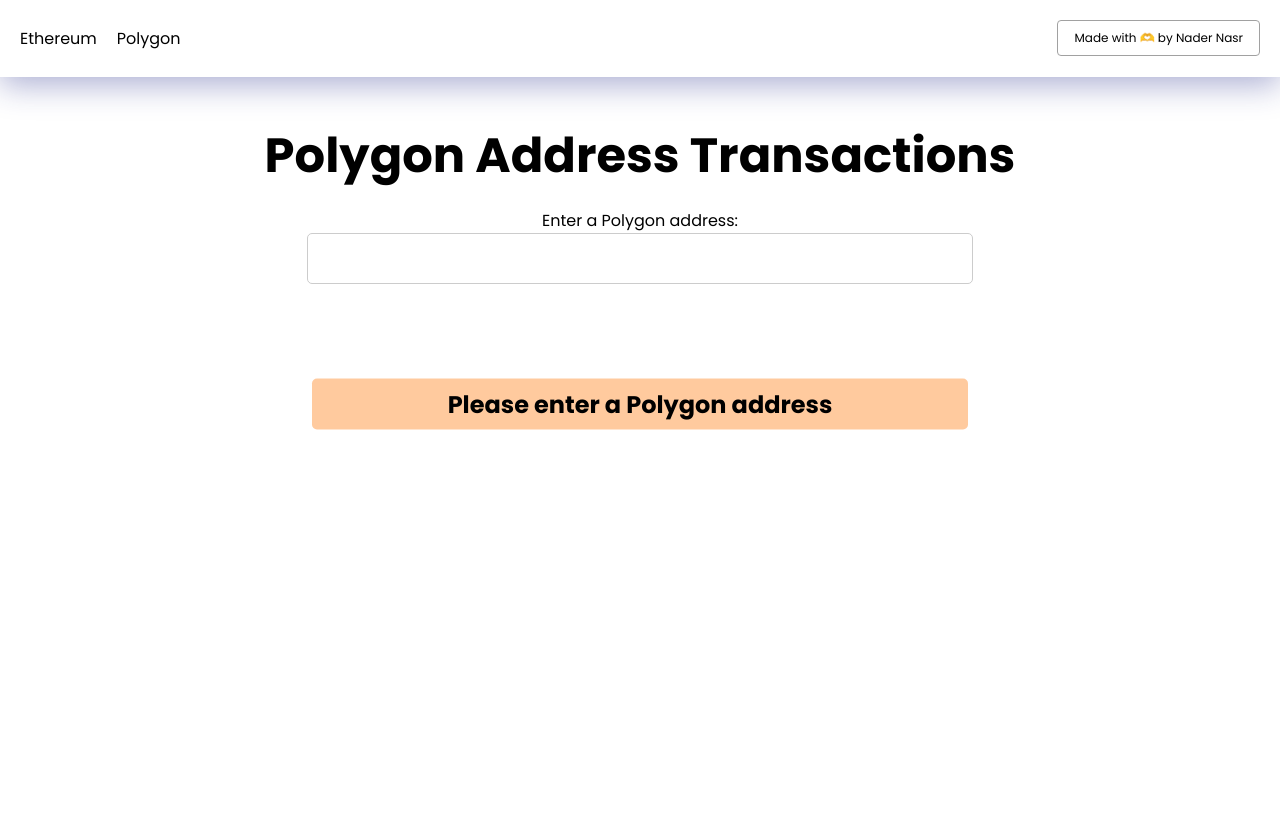
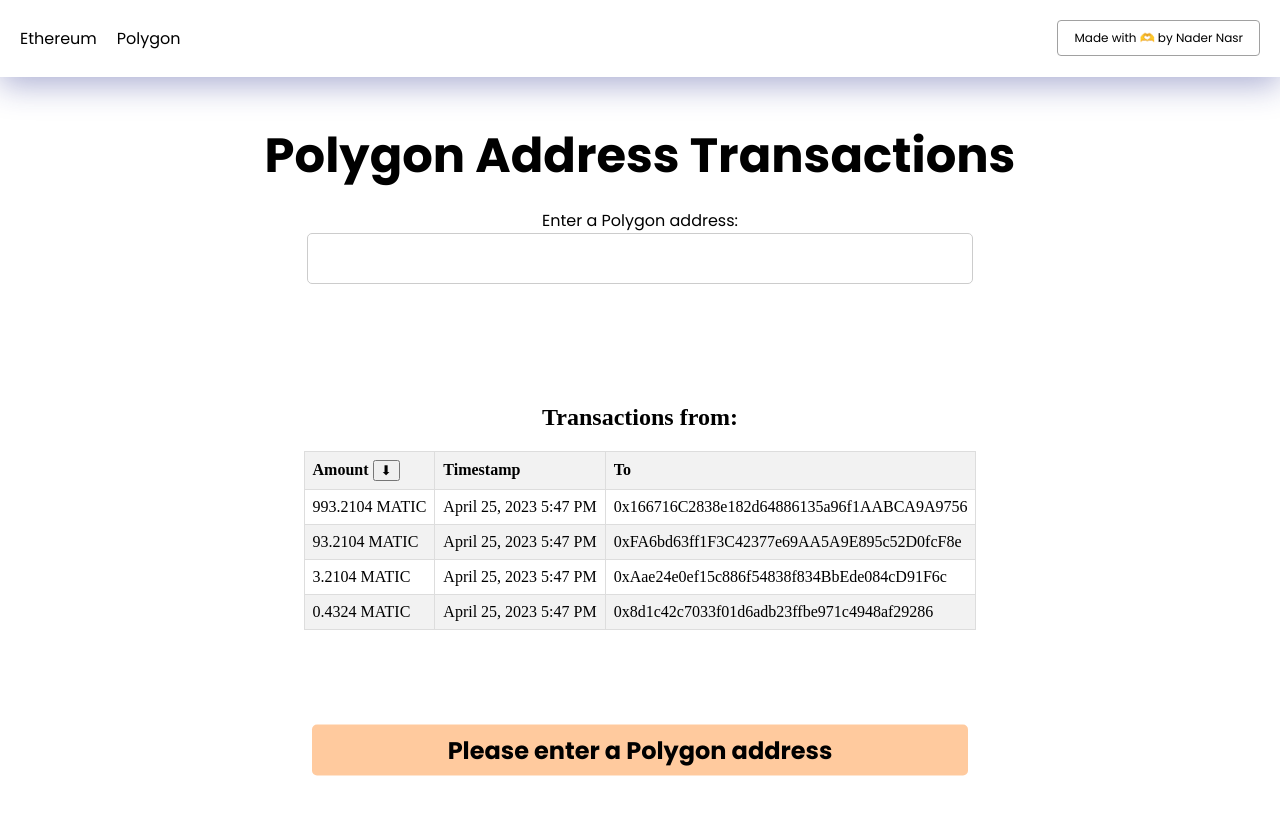
Before and after one commit to NaderNasr/Block-chain-explorer, a React (Create React App) app: page /polygon in a window 1280 px wide. Shown: the top 814 px of the page. Built offline with nearby package versions, Linux system fonts and the light colour scheme; no server answers.

Commit message:
sanitized inputs

```diff
--- a/src/ethereum/Home.tsx
+++ b/src/ethereum/Home.tsx
@@ -3,15 +3,14 @@
 import EthereumBalance from './EthereumBalance';
 import EthereumTransactionList from './EthereumTransactionList';
 import styles from './styles.module.css';
+import { sanitizeInput } from '../utils/security';
+
+
 
 function Home(): JSX.Element {
   const [transactions, setTransactions] = useState<Array<any>>([]);
   const [address, setAddress] = useState<string>('');
   const apiKey = process.env.REACT_APP_ETHERSCAN_API_KEY;
-
-  const handleAddressChange = (event: React.ChangeEvent<HTMLInputElement>) => {
-    setAddress(event.target.value);
-  };
 
   useEffect(() => {
     if (address) {
@@ -25,6 +24,11 @@
         });
     }
   }, [address, apiKey]);
+
+  const handleAddressChange = (event: React.ChangeEvent<HTMLInputElement>) => {
+    const sanitized = sanitizeInput(event.target.value)
+    setAddress(sanitized);
+  };
 
   return (
     <div>
--- /dev/null
+++ b/src/explorer/DummyData.tsx
@@ -0,0 +1,26 @@
+export const dummyDataPoly = [
+  {
+    "hash": "0x8a6bc129483737764ba248a7b6b29465aa3abb7466671ebbbfa97567577aa58c",
+    "timeStamp": "1682444848",
+    "to": "0x8d1c42c7033f01d6adb23ffbe971c4948af29286",
+    "value": "432432234234324324"
+  },
+  {
+    "hash": "0x8a6bc129483737764ba248a7b6b29465aa3abb7466671ebbbfa97567577aa58c",
+    "timeStamp": "1682444848",
+    "to": "0xAae24e0ef15c886f54838f834BbEde084cD91F6c",
+    "value": "3210432234234324324"
+  },
+  {
+    "hash": "0x8a6bc129483737764ba248a7b6b29465aa3abb7466671ebbbfa97567577aa58c",
+    "timeStamp": "1682444848",
+    "to": "0x166716C2838e182d64886135a96f1AABCA9A9756",
+    "value": "993210432234234324324"
+  },
+  {
+    "hash": "0x8a6bc129483737764ba248a7b6b29465aa3abb7466671ebbbfa97567577aa58c",
+    "timeStamp": "1682444848",
+    "to": "0xFA6bd63ff1F3C42377e69AA5A9E895c52D0fcF8e",
+    "value": "093210432234234324324"
+  }
+]
--- /dev/null
+++ b/src/explorer/Explorer.tsx
@@ -0,0 +1,21 @@
+import React, { useEffect, useState } from 'react';
+import Transactions from './Transactions';
+import { dummyDataPoly } from './DummyData';
+
+type Props = {
+  apiKey: string;
+};
+
+const Explorer = (props: Props) => {
+  const [data, setData] = useState<any[]>(dummyDataPoly);
+
+  console.log('DATA', data);
+
+  return (
+    <>
+      <Transactions polyTransactions={data?.slice(0, 5)} />
+    </>
+  );
+};
+
+export default Explorer;
--- /dev/null
+++ b/src/explorer/Transactions.tsx
@@ -0,0 +1,86 @@
+import React, { useState } from 'react';
+import styles from './styles.module.css';
+import { convertToMatic } from '../utils/convertValues';
+import moment from 'moment';
+
+interface Transaction {
+  value: number;
+  timeStamp: number;
+  to: string;
+  from: string;
+  handleClick: (
+    event: React.MouseEvent<HTMLAnchorElement>,
+    pageNumber: number
+  ) => void;
+}
+
+interface Props {
+  polyTransactions: Transaction[];
+}
+
+function Transactions({ polyTransactions }: Props): JSX.Element {
+  const [sortOrder, setSortOrder] = useState<string>('⬇');
+  const [trans, setTrans] = useState<Transaction[]>(polyTransactions);
+  console.log(trans);
+  const handleSort = () => {
+    if (sortOrder === '⬇') {
+      setSortOrder('⬆');
+    } else {
+      setSortOrder('⬇');
+    }
+  };
+
+  let sortedTransactions: Transaction[] = [...trans];
+  if (sortOrder === '⬇') {
+    sortedTransactions.sort((a, b) => b.value - a.value);
+  } else {
+    sortedTransactions.sort((a, b) => a.value - b.value);
+  }
+
+  return (
+    <div className={styles.container}>
+      <h2>Transactions from: {}</h2>
+      <div className={styles.tableContainer}>
+        <table className={styles.table}>
+          <thead>
+            <tr>
+              <th>
+                Amount <button onClick={handleSort}>{sortOrder}</button>
+              </th>
+              <th>Timestamp</th>
+              <th>To</th>
+            </tr>
+          </thead>
+          {String(polyTransactions) === 'Error! Invalid address format' ||
+          polyTransactions.length === 0 ? (
+            <tbody>
+              <tr>
+                <td>Invalid address</td>
+              </tr>
+            </tbody>
+          ) : (
+            <>
+              <tbody>
+                {!sortedTransactions ? (
+                  <tr>
+                    <td colSpan={5}>Loading...</td>
+                  </tr>
+                ) : (
+                  sortedTransactions?.map((transaction, index) => (
+                      <tr key={index}>
+                      <td>{convertToMatic(transaction.value)}</td>
+                      <td>{moment.unix(transaction?.timeStamp).format('LLL')}</td>
+                      <td>{transaction?.to}</td>
+                    </tr>
+                  ))
+                )}
+              </tbody>
+            </>
+          )}
+        </table>
+      </div>
+    </div>
+  );
+}
+
+export default Transactions;
--- /dev/null
+++ b/src/explorer/styles.module.css
@@ -0,0 +1,168 @@
+@import url('https://fonts.googleapis.com/css2?family=Poppins:wght@200;400;700;900&display=swap');
+
+.title {
+  display: flex;
+  flex-direction: column;
+  align-items: center;
+  margin-bottom: 16px;
+  font-family: Poppins;
+  font-weight: 700;
+  margin-top: 120px;
+}
+
+.label {
+  display: flex;
+  flex-direction: column;
+  align-items: center;
+  margin-bottom: 16px;
+  font-family: Poppins;
+  font-weight: 400;
+}
+
+.input {
+  width: 100%;
+  max-width: 50vw;
+  padding: 12px;
+  border-radius: 5px;
+  border: 1px solid #ccc;
+  font-size: 16px;
+  font-family: Poppins;
+  font-weight: 200;
+}
+
+.titleAlert{
+  display: flex;
+  flex-direction: column;
+  align-items: center;
+  margin-bottom: 16px;
+  font-family: Poppins;
+  font-weight: 700;
+  color: #000000;
+  background-color: rgba(255, 115, 0, 0.381);
+  padding: 8px;
+  margin-top: 120px;
+  border-radius: 5px;
+  width: 50vw;
+  position: relative;
+  top: 50%;
+  left: 50%;
+  transform: translate(-50%, -50%);
+}
+
+
+.pagination {
+  display: flex;
+  justify-content: center;
+  align-items: center;
+  margin-top: 20px;
+}
+
+.pagination a {
+  display: inline-block;
+  margin: 0 5px;
+  padding: 5px 10px;
+  border: 1px solid #ccc;
+  border-radius: 3px;
+  color: #333;
+  text-decoration: none;
+  cursor: pointer;
+}
+
+.pagination a.active {
+  background-color: #333;
+  color: #fff;
+}
+
+.container {
+  display: flex;
+  flex-direction: column;
+  align-items: center;
+  margin-top: 100px;
+}
+
+.tableContainer {
+  display: flex;
+  justify-content: center;
+}
+
+.table {
+  border-collapse: collapse;
+  width: 100%;
+  max-width: 800px;
+}
+
+td, th {
+  border: 1px solid #ddd;
+  text-align: left;
+  padding: 8px;
+}
+
+th {
+  background-color: #f2f2f2;
+}
+
+tr:nth-child(even) {
+  background-color: #f2f2f2;
+}
+
+.container {
+  display: flex;
+  flex-direction: column;
+  align-items: center;
+}
+
+.grid {
+  display: grid;
+  grid-template-columns: repeat(auto-fit, minmax(300px, 1fr));
+  grid-gap: 20px;
+  margin-top: 20px;
+}
+
+.header {
+  display: flex;
+  align-items: center;
+  margin-bottom: 24px;
+}
+
+.backButton {
+  background-color: transparent;
+  border: none;
+  font-size: 1.2rem;
+  color: #007bff;
+  margin-right: 24px;
+  cursor: pointer;
+}
+
+.item {
+  background-color: #f2f2f2;
+  padding: 20px;
+  border-radius: 5px;
+  box-shadow: 0px 0px 10px rgba(0, 0, 0, 0.1), 1px 1px 2px rgba(0, 0, 0, 0.1);
+  overflow-wrap: break-word;
+}
+
+
+@media screen and (max-width: 1024px) {
+  .grid {
+    grid-template-columns: repeat(auto-fit, minmax(250px, 1fr));
+  }
+  .title {
+    margin-top: 80px;
+    justify-content: center;
+    align-items: center;
+    text-align: center;
+  }
+}
+
+
+@media only screen and (max-width: 1024px) {
+  td, th {
+    padding: 4px;
+  }
+  .title {
+    margin-top: 80px;
+    justify-content: center;
+    align-items: center;
+    text-align: center;
+  }
+}
--- a/src/polygon/Polygon.tsx
+++ b/src/polygon/Polygon.tsx
@@ -3,6 +3,8 @@
 import styles from './styles.module.css';
 import PolygonBalance from './PolygonBalance';
 import PolygonTransactionList from './PolygonTransactionList';
+import Explorer from '../explorer/Explorer';
+import { sanitizeInput } from '../utils/security';
 
 interface PolygonProps {}
 
@@ -12,7 +14,8 @@
   const apiKey: string = process.env.REACT_APP_POLYSCAN_API_KEY || '';
 
   const handleAddressChange = (event: React.ChangeEvent<HTMLInputElement>) => {
-    setPolyAddress(event.target.value);
+    const sanitized = sanitizeInput(event.target.value)
+    setPolyAddress(sanitized);
   };
 
   useEffect(() => {
@@ -40,6 +43,8 @@
             <input type="text" value={polyAddress} onChange={handleAddressChange} className={styles.input} />
           </label>
 
+          {!polyAddress && <Explorer apiKey={apiKey}/>}
+
           {polyAddress ? (
             <div>
               <PolygonBalance polyAddress={polyAddress} />
--- a/src/polygon/PolygonTransactionList.tsx
+++ b/src/polygon/PolygonTransactionList.tsx
@@ -67,8 +67,6 @@
   const endIndex = startIndex + transactionsPerPage;
   const currentTransactions = sortedTransactions.slice(startIndex, endIndex);
 
-
-  console.log(polyTransactions);
   return (
     <div className={styles.container}>
       <h2>Transaction List</h2>
@@ -99,7 +97,7 @@
                   </tr>
                 )}
                 {currentTransactions.map((transaction, index) => (
-                  <tr key={transaction.hash}>
+                  <tr key={index}>
                     <td>{convertToMatic(transaction.value)}</td>
                     <td>{moment.unix(transaction.timeStamp).format('LLL')}</td>
                     <td>{convertToGwei(transaction.gasPrice)}</td>
--- /dev/null
+++ b/src/utils/security.tsx
@@ -0,0 +1,4 @@
+
+export const sanitizeInput = (input: string) => {
+  return input.replace(/<script.*?<\/script>/gi, "");
+}
```
Also changed, not shown: src/utils/convertValues.tsx (line endings or trailing spaces).
